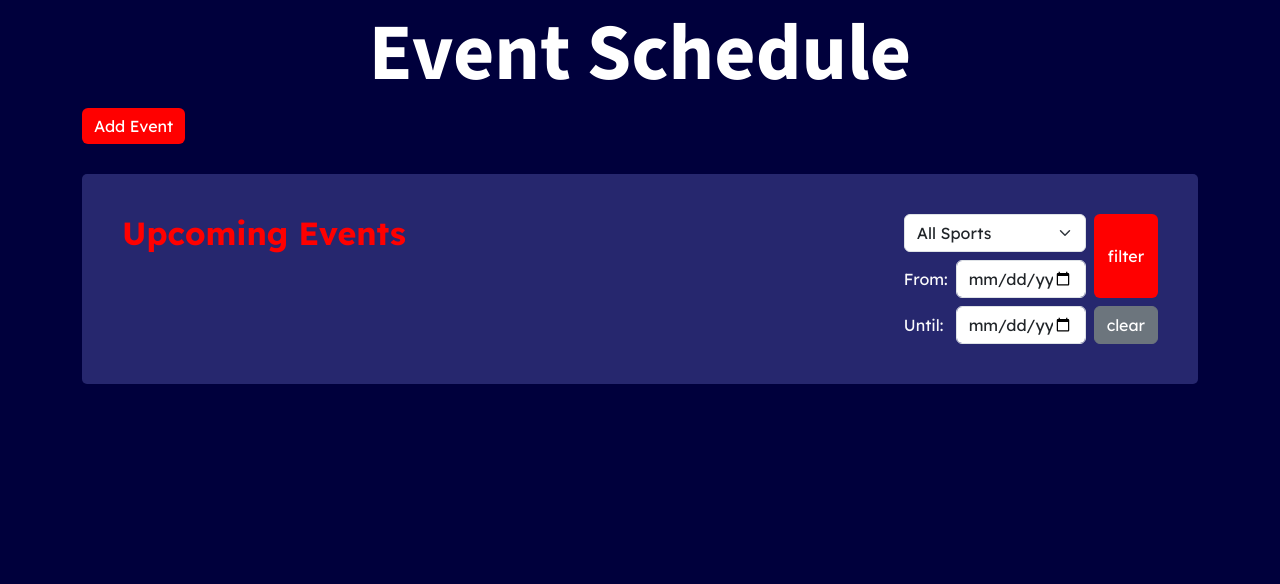
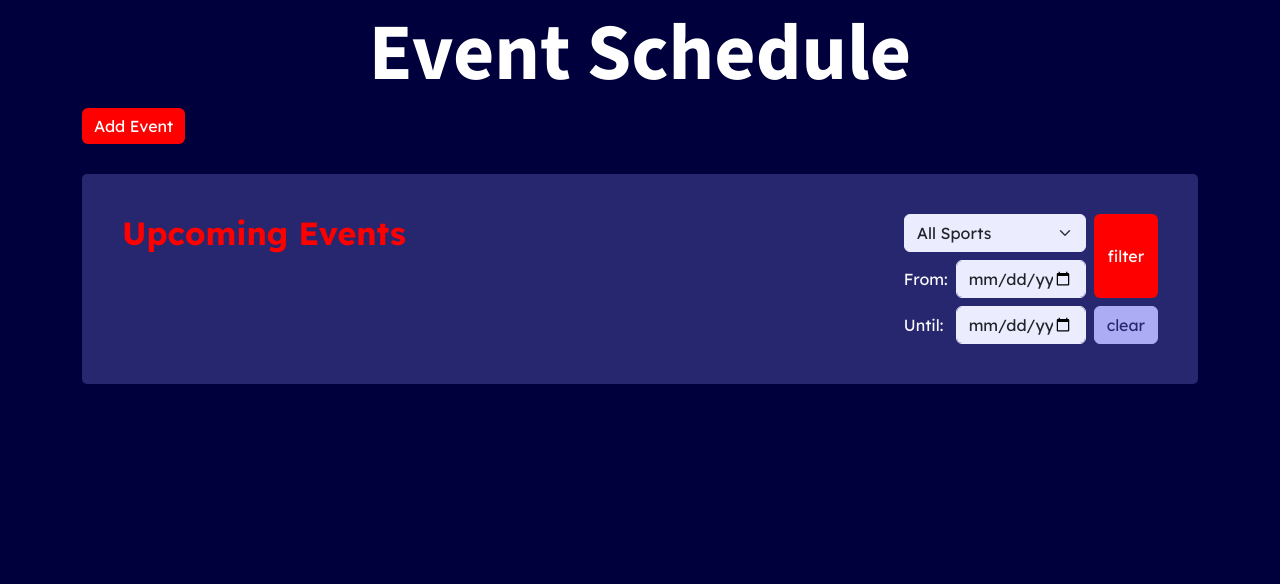
Before and after one commit to racheltenenbaum/Sportradar, a PHP site: page /event_results.php?sport=1 in a window 1280 px wide. Shown: the part 61-645 px from the top of the page. Run offline with PHP 8.4, Linux system fonts and the light colour scheme; data that the repository does not hold is empty; some libraries are stand-ins or nearby versions.

Commit message:
added new btn-secondary design

```diff
--- a/css/style.css
+++ b/css/style.css
@@ -90,6 +90,18 @@ label {
   color: #ff0000;
 }
 
+.btn-secondary {
+  background-color: #acacf4;
+  border-color: #acacf4;
+  color: #26276e;
+}
+
+.btn-secondary:hover {
+  background-color: #ececff;
+  color: #26276e;
+  border-color: #ececff;
+}
+
 .error-msg {
   color: #ff0000;
 }
@@ -103,3 +115,8 @@ label {
   color: #26276e;
   font-weight: 600;
 }
+
+.form-field {
+  background-color: #ececff;
+  border-color: #ececff;
+}
```
